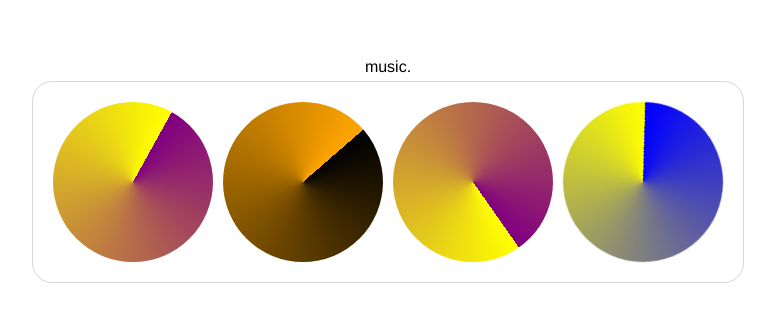
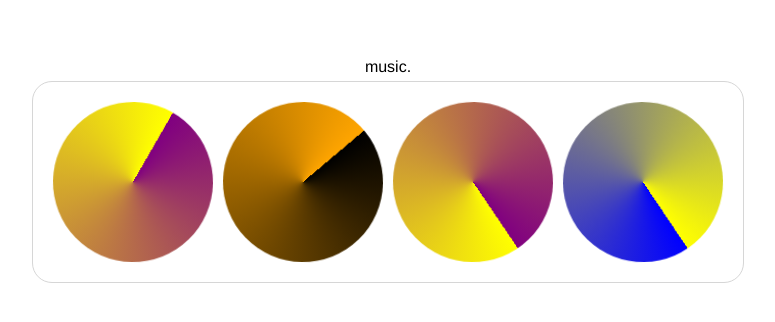
Before and after one commit to SanjeevMidda/linear-circles, a React (Create React App) app: page / in a window 1280 px wide. Shown: the part 230-552 px from the top of the page, without its empty margins (252-1027 px from the left). Built offline with nearby package versions, Linux system fonts and the light colour scheme.

Commit message:
optimised circle performance by using will-change component

```diff
--- a/src/index.css
+++ b/src/index.css
@@ -11,17 +11,18 @@
   align-items: center;
   height: 100dvh;
   flex-direction: column;
+}
 
-  h4 {
-    margin-bottom: 5px;
-  }
+h4 {
+  margin-bottom: 5px;
+  font-weight: 300;
 }
 
 .circle {
   width: 160px;
   height: 160px;
   border-radius: 50%;
-  background-color: blue;
+  will-change: transform;
 }
 
 .linearCirclesContainer {
@@ -35,11 +36,11 @@
 }
 
 .rotateLinearCircleClockwise {
-  animation: rotateClockwise 5s linear infinite;
+  animation: rotateClockwise 8s linear infinite;
 }
 
 .rotateLinearCircleAnticlockwise {
-  animation: rotateAntiClockwise 5s linear infinite;
+  animation: rotateAnticlockwise 8s linear infinite;
 }
 
 @keyframes rotateClockwise {
```
